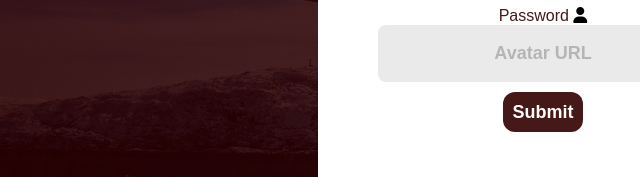
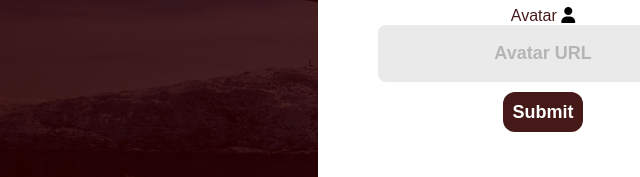
Before and after one commit to Kobraz/sp2, a plain HTML site: page register.html in a window 1280 px wide. Shown: the part 495-672 px from the top of the page, 97-737 px from the left. Drawn offline with Linux system fonts and the light colour scheme.

Commit message:
updated register.html

```diff
--- a/register.html
+++ b/register.html
@@ -26,9 +26,9 @@
           <i class="fa-solid fa-lock"></i>
           <input type="password" id="password" placeholder="Password" required />
 
-          <label class="label" for="password">Password</label>
+          <label class="label" for="avatar">Avatar</label>
           <i class="fa-solid fa-user"></i>
-          <input type="url" id="avatar" placeholder="Avatar URL" required />
+          <input type="url" id="avatar" placeholder="Avatar URL" />
 
           <button type="submit">Submit</button>
         </form>
```
